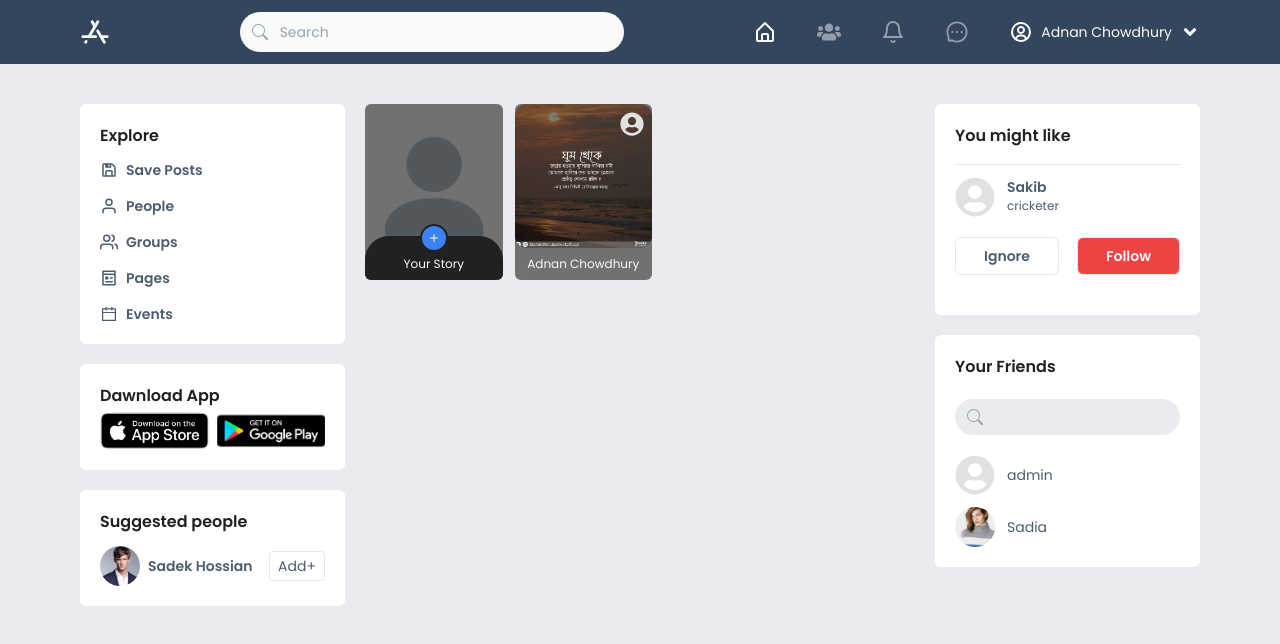
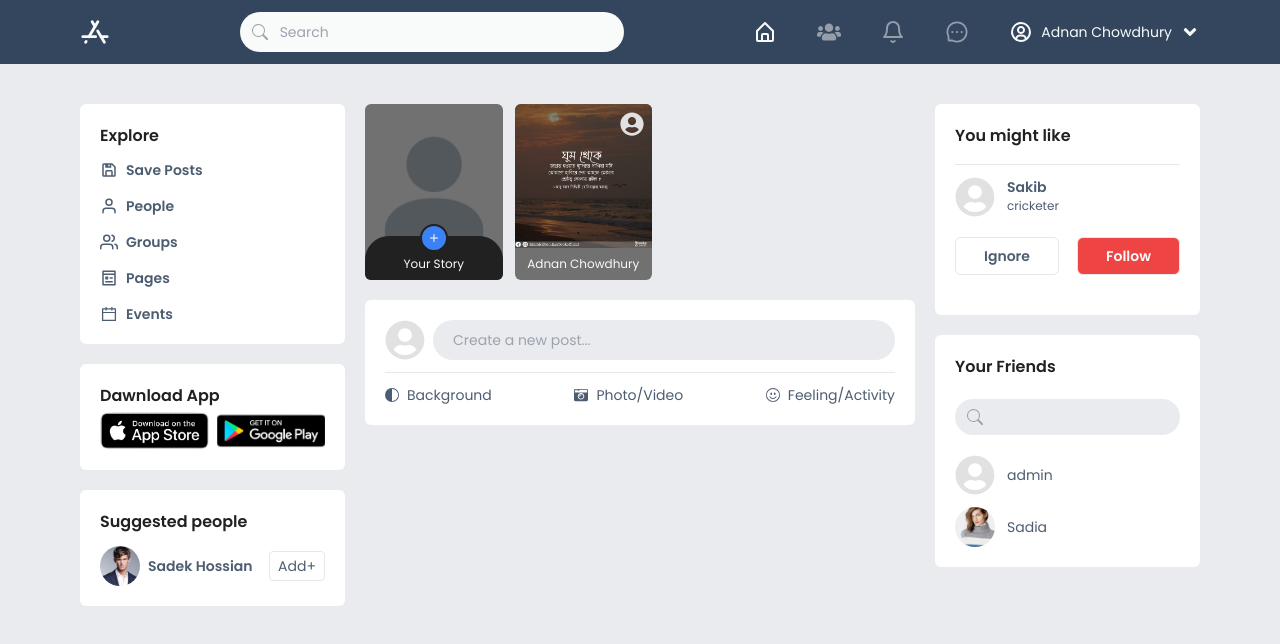
Before and after one commit to Arifulislam5577/Appifylab-Job-Task, a React (Create React App) app: page / in a window 1280 px wide. Shown: the top 644 px of the page. Built offline with nearby package versions, Linux system fonts and the light colour scheme.

Commit message:
create new post added

```diff
--- a/src/pages/Home/HomeComponets/PostsArea.jsx
+++ b/src/pages/Home/HomeComponets/PostsArea.jsx
@@ -1,10 +1,12 @@
 import React from "react";
+import CreatePost from "./PostsComponents/CreatePost";
 import Stories from "./PostsComponents/Stories";
 
 const PostsArea = () => {
   return (
-    <div className="posts-area flex flex-col gap-5 ">
+    <div className="posts-area flex flex-col gap-5">
       <Stories />
+      <CreatePost />
     </div>
   );
 };
--- /dev/null
+++ b/src/pages/Home/HomeComponets/PostsComponents/CreatePost.jsx
@@ -0,0 +1,40 @@
+import React from "react";
+import { FaUserCircle, FaCameraRetro } from "react-icons/fa";
+import { BsCircleHalf, BsEmojiSmile } from "react-icons/bs";
+const CreatePost = () => {
+  return (
+    <div className="bg-white p-5 rounded-md">
+      <div className="flex items-center gap-2 pb-3 border-b">
+        <span>
+          <FaUserCircle color="#e1e1e1" size="40" />
+        </span>
+        <form className="shrink w-full">
+          <div className="relative w-full ">
+            <input
+              type="text"
+              className="bg-primaryBg  text-primary text-sm rounded-full focus:outline-none  block w-full pl-5 p-2.5 "
+              placeholder="Create a new post..."
+              required
+            />
+          </div>
+        </form>
+      </div>
+      <div className="mt-3 flex items-center justify-between">
+        <button className="flex gap-2 items-center text-sm text-darkLight capitalize">
+          <BsCircleHalf />
+          <span>background</span>
+        </button>
+        <button className="flex gap-2 items-center text-sm text-darkLight capitalize">
+          <FaCameraRetro />
+          <span>photo/video</span>
+        </button>
+        <button className="flex gap-2 items-center text-sm text-darkLight capitalize">
+          <BsEmojiSmile />
+          <span>feeling/activity</span>
+        </button>
+      </div>
+    </div>
+  );
+};
+
+export default CreatePost;
--- a/src/pages/Home/HomeComponets/PostsComponents/Stories.jsx
+++ b/src/pages/Home/HomeComponets/PostsComponents/Stories.jsx
@@ -4,7 +4,7 @@ import { FaUserCircle } from "react-icons/fa";
 const Stories = () => {
   return (
     <div className="flex items-center gap-3">
-      <div className="h-52 w-1/3 md:w-1/4">
+      <div className=" w-1/3 md:w-1/4">
         <div className="addStory rounded-md  px-5 py-2   overflow-hidden bg-[#717171] relative">
           <img
             src="images/story.png"
@@ -21,15 +21,15 @@ const Stories = () => {
           </div>
         </div>
       </div>
-      <div className="h-52 w-1/3 md:w-1/4">
-        <div className="rounded-md bg-[#717171] flex  flex-col relative">
+      <div className=" w-1/3 md:w-1/4">
+        <div className="rounded-md bg-[#717171] flex  flex-col relative overflow-hidden">
           <span className="absolute right-2 top-2 ">
             <FaUserCircle color="#e1e1e1" size="24" />
           </span>
           <img
             src="images/adnanStory.jpg"
             alt="story"
-            className="rounded-xl  h-36 w-full object-cover"
+            className="  h-36 w-full object-cover"
           />
           <p className="text-xs my-2 text-center text-light ">
             Adnan Chowdhury
```
